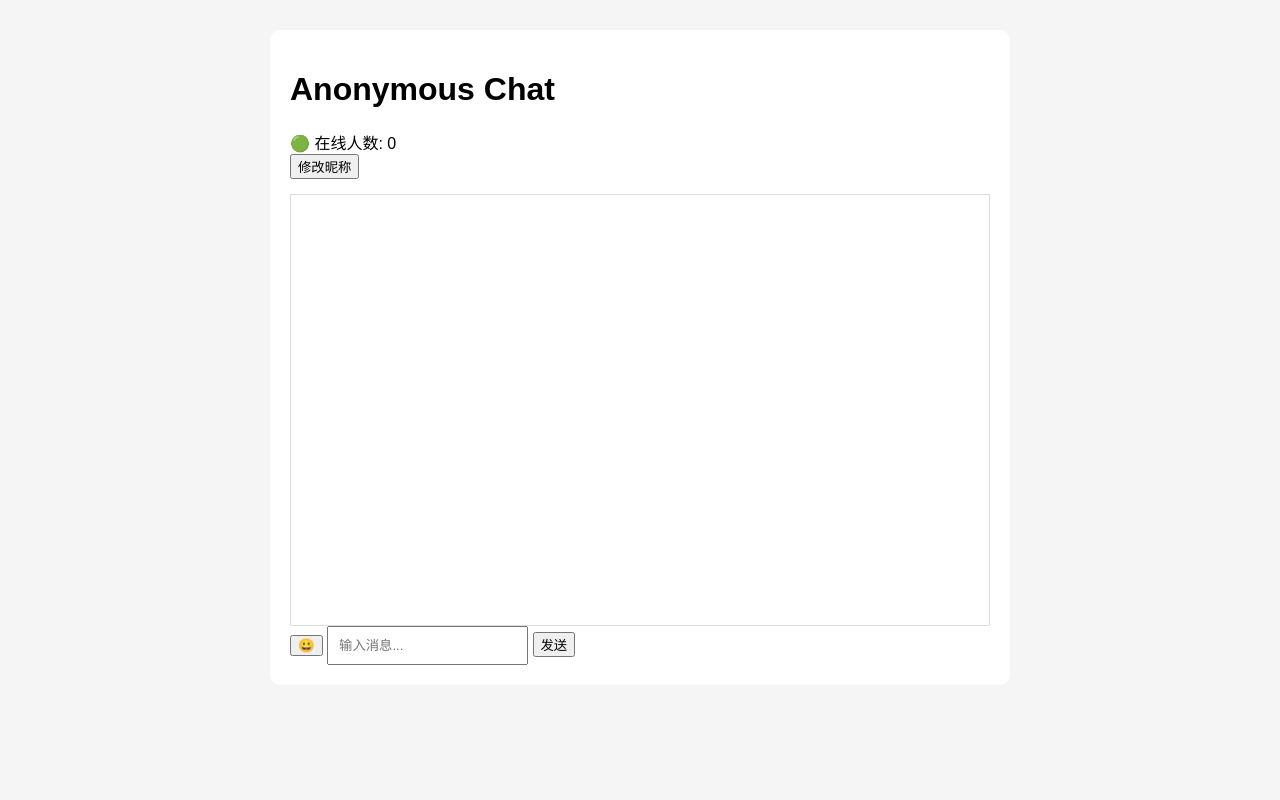
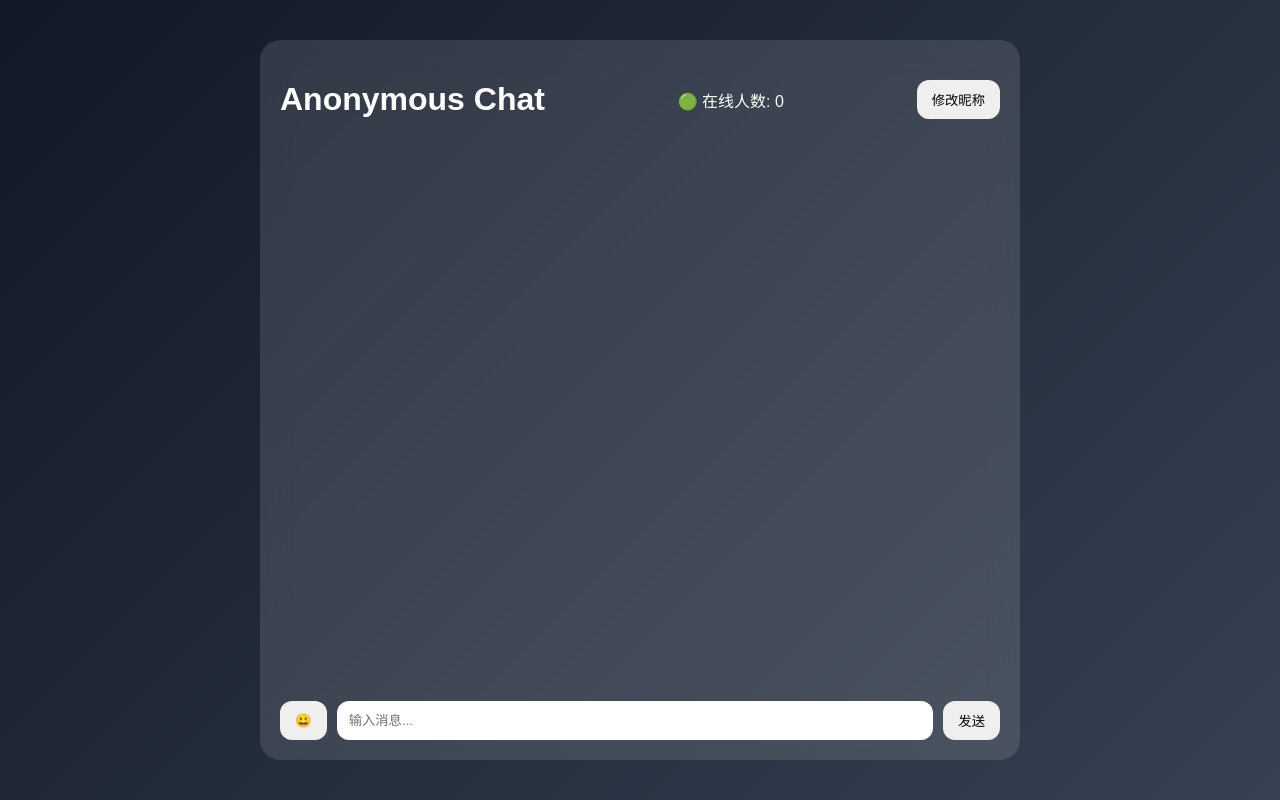
Before and after one commit to Li3NGa/-, a Flask app: page / in a window 1280 px wide. Run offline with Flask 3, Linux system fonts and the light colour scheme; some libraries are stand-ins or nearby versions.

Commit message:
style: upgrade chat interface with modern UI

```diff
--- a/static/css/style.css
+++ b/static/css/style.css
@@ -1,37 +1,67 @@
+* {
+    box-sizing: border-box;
+}
+
 body {
+    margin: 0;
+    min-height: 100vh;
     font-family: Arial, sans-serif;
-    background: #f5f5f5;
-    margin: 0;
-    padding: 30px;
+    background: linear-gradient(135deg,#111827,#374151);
+    display: flex;
+    justify-content: center;
+    align-items: center;
 }
 
 .chat-container {
-    max-width: 700px;
-    margin: auto;
-    background: white;
+    width: 95%;
+    max-width: 760px;
+    height: 90vh;
+    background: rgba(255,255,255,.12);
+    backdrop-filter: blur(15px);
+    border-radius: 20px;
     padding: 20px;
-    border-radius: 10px;
+    color:white;
+    display:flex;
+    flex-direction:column;
+}
+
+header {
+    display:flex;
+    align-items:center;
+    justify-content:space-between;
 }
 
 #messages {
-    height: 400px;
-    border: 1px solid #ddd;
-    padding: 15px;
-    overflow-y: auto;
-    margin-top: 15px;
+    flex:1;
+    overflow-y:auto;
+    margin:20px 0;
 }
 
 .message {
-    margin: 8px 0;
+    background:white;
+    color:#111;
+    padding:10px 15px;
+    border-radius:15px;
+    margin:10px 0;
+    width:max-content;
+    max-width:80%;
 }
 
-.input-area {
-    margin-top: 15px;
-    display: flex;
-    gap: 10px;
+footer {
+    display:flex;
+    gap:10px;
 }
 
-#input {
-    flex: 1;
-    padding: 10px;
+input {
+    flex:1;
+    padding:12px;
+    border-radius:12px;
+    border:none;
 }
+
+button {
+    border:none;
+    border-radius:12px;
+    padding:10px 15px;
+    cursor:pointer;
+}
```
